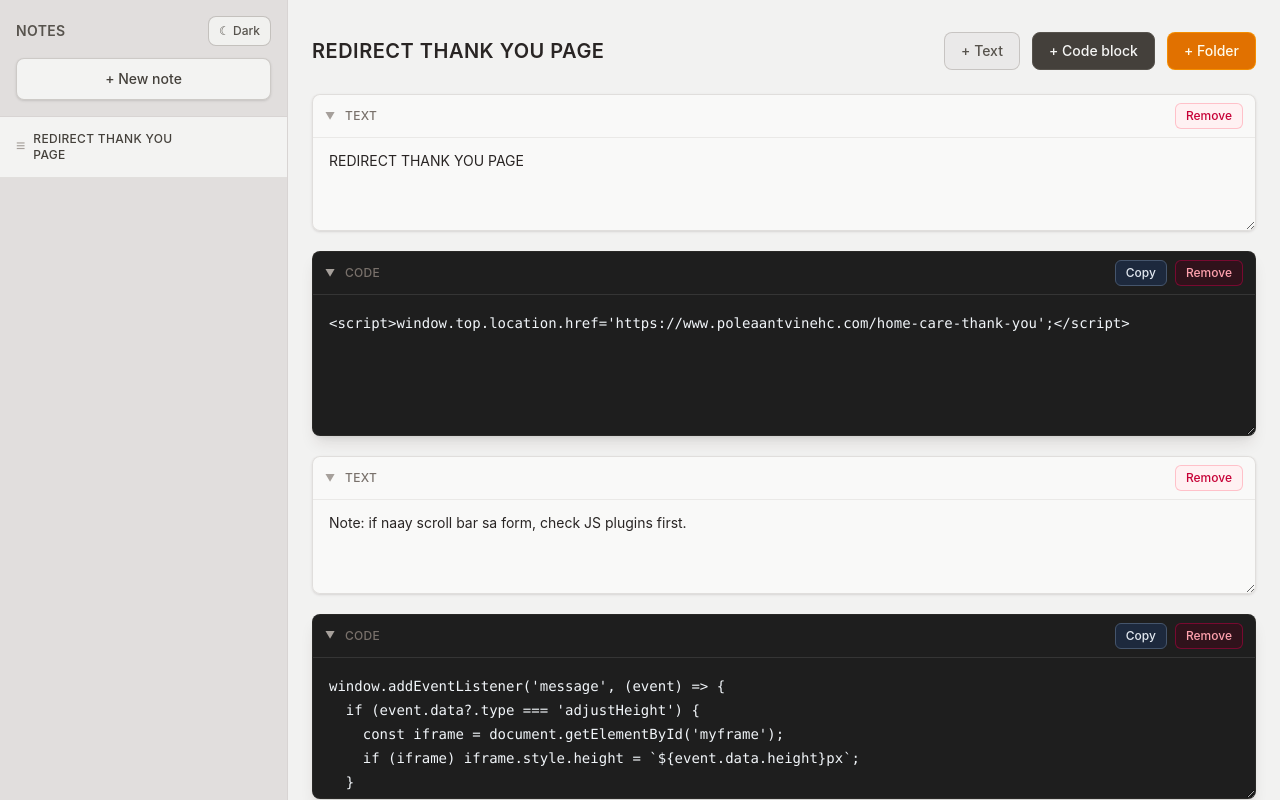
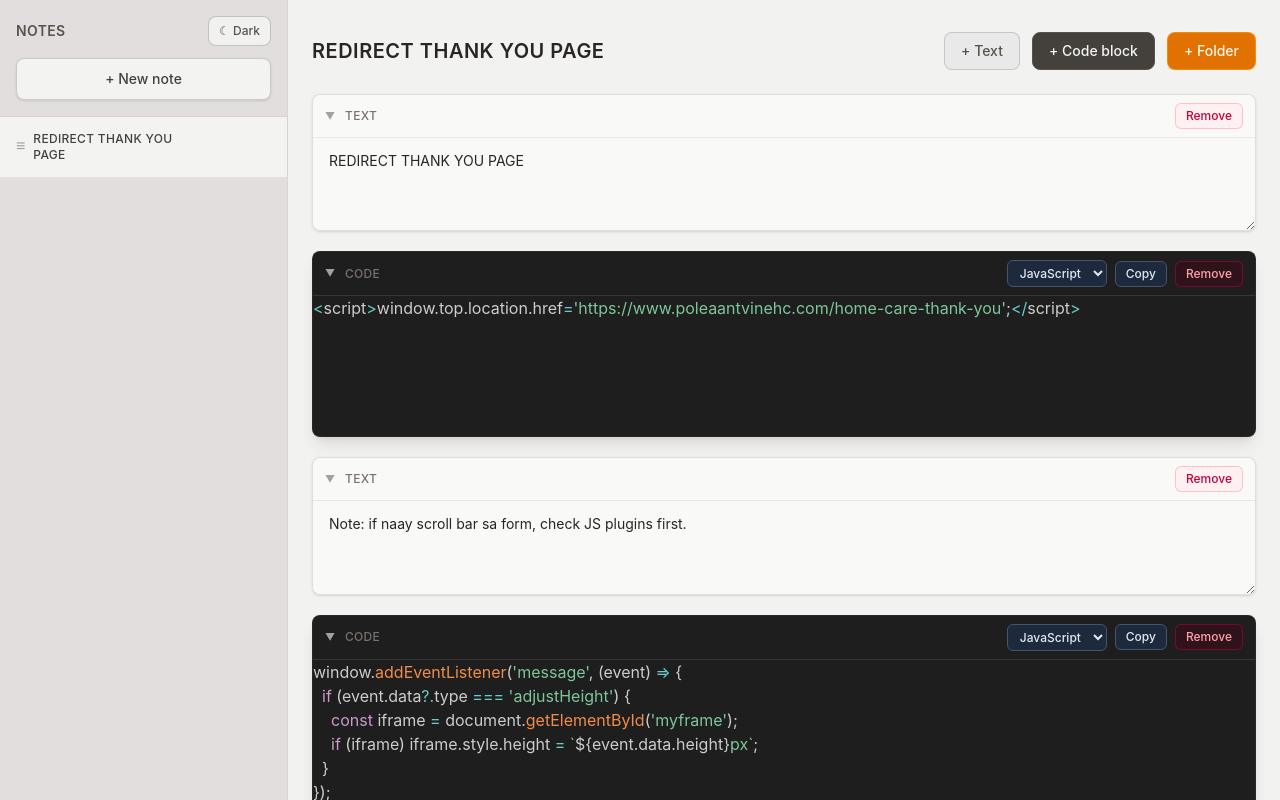
Before and after one commit to Hardev2/NoteCode, a React (Vite) app: page / in a window 1280 px wide. Built offline with nearby package versions, Linux system fonts and the light colour scheme.

Commit message:
code block editor

```diff
--- a/package.json
+++ b/package.json
@@ -15,8 +15,10 @@
   "dependencies": {
     "@tailwindcss/vite": "^4.3.0",
     "fflate": "^0.8.3",
+    "prismjs": "^1.30.0",
     "react": "^19.2.0",
     "react-dom": "^19.2.0",
+    "react-simple-code-editor": "^0.14.1",
     "tailwindcss": "^4.3.0"
   }
 }
--- a/src/App.jsx
+++ b/src/App.jsx
@@ -1,4 +1,5 @@
 import { useEffect, useMemo, useState } from "react";
+import CodeBlockEditor, { normalizeCodeLanguage } from "./components/CodeBlockEditor";
 import CollapsibleSection from "./components/CollapsibleSection";
 import FolderSection from "./components/FolderSection";
 
@@ -48,10 +49,12 @@ function normalizeSection(section) {
     };
   }
 
+  const isCode = section.type === "code";
   return {
     id: section.id ?? crypto.randomUUID(),
-    type: section.type === "code" ? "code" : "label",
+    type: isCode ? "code" : "label",
     content: typeof section.content === "string" ? section.content : "",
+    ...(isCode ? { language: normalizeCodeLanguage(section.language) } : {}),
   };
 }
 
@@ -244,6 +247,12 @@ export default function App() {
     );
   };
 
+  const patchSection = (noteId, sectionId, patch) => {
+    mapSections(noteId, (section) =>
+      section.id === sectionId ? { ...section, ...patch } : section
+    );
+  };
+
   const deleteSection = (noteId, sectionId) => {
     setNotes((prev) =>
       prev.map((note) =>
@@ -370,7 +379,22 @@ export default function App() {
         shellClassName="overflow-hidden rounded-lg border border-stone-700/30 bg-[#1e1e1e] shadow-lg dark:border-slate-700/50 dark:bg-[#141414]"
         headerClassName="flex items-center justify-between gap-2 border-b border-white/10 px-3 py-2"
         headerActions={
-          <div className="flex shrink-0 items-center gap-2">
+          <div className="flex shrink-0 flex-wrap items-center justify-end gap-2">
+            <select
+              value={section.language || "javascript"}
+              onChange={(e) =>
+                patchSection(activeNote.id, section.id, { language: e.target.value })
+              }
+              title="Syntax highlighting language"
+              className="rounded-md border border-slate-600 bg-slate-800 px-2 py-1 text-xs font-medium text-slate-200 outline-none focus-visible:ring-2 focus-visible:ring-slate-500"
+            >
+              <option value="javascript">JavaScript</option>
+              <option value="html">HTML</option>
+              <option value="css">CSS</option>
+              <option value="json">JSON</option>
+              <option value="python">Python</option>
+              <option value="bash">Bash</option>
+            </select>
             <button
               type="button"
               onClick={() => copyContent(section.content, section.id)}
@@ -388,13 +412,11 @@ export default function App() {
           </div>
         }
       >
-        <textarea
+        <CodeBlockEditor
           value={section.content}
-          onChange={(e) => updateSection(activeNote.id, section.id, e.target.value)}
+          onChange={(content) => updateSection(activeNote.id, section.id, content)}
+          language={section.language}
           placeholder="Paste your code here..."
-          spellCheck={false}
-          className="custom-scrollbar block w-full resize-y border-0 bg-transparent px-4 py-4 font-mono text-sm leading-6 text-slate-100 outline-none placeholder:text-slate-500 focus:ring-0"
-          style={{ minHeight: "140px" }}
         />
       </CollapsibleSection>
     );
--- /dev/null
+++ b/src/components/CodeBlockEditor.jsx
@@ -0,0 +1,66 @@
+import Editor from "react-simple-code-editor";
+import { highlight, languages } from "prismjs";
+import "prismjs/components/prism-clike";
+import "prismjs/components/prism-javascript";
+import "prismjs/components/prism-markup";
+import "prismjs/components/prism-css";
+import "prismjs/components/prism-json";
+import "prismjs/components/prism-bash";
+import "prismjs/components/prism-python";
+import "prismjs/themes/prism-tomorrow.css";
+import "../styles/code-editor.css";
+
+export const CODE_LANGUAGES = [
+  { id: "javascript", label: "JavaScript" },
+  { id: "html", label: "HTML" },
+  { id: "css", label: "CSS" },
+  { id: "json", label: "JSON" },
+  { id: "python", label: "Python" },
+  { id: "bash", label: "Bash" },
+];
+
+const LANGUAGE_IDS = new Set(CODE_LANGUAGES.map((lang) => lang.id));
+
+const GRAMMARS = {
+  javascript: languages.javascript,
+  html: languages.markup,
+  css: languages.css,
+  json: languages.json,
+  python: languages.python,
+  bash: languages.bash,
+};
+
+const PRISM_IDS = {
+  javascript: "javascript",
+  html: "markup",
+  css: "css",
+  json: "json",
+  python: "python",
+  bash: "bash",
+};
+
+export function normalizeCodeLanguage(language) {
+  return LANGUAGE_IDS.has(language) ? language : "javascript";
+}
+
+export default function CodeBlockEditor({ value, onChange, language = "javascript", placeholder }) {
+  const lang = normalizeCodeLanguage(language);
+  const grammar = GRAMMARS[lang];
+  const prismId = PRISM_IDS[lang];
+  const lineCount = Math.max(1, value.split("\n").length);
+
+  return (
+    <Editor
+      value={value}
+      onValueChange={onChange}
+      highlight={(code) => highlight(code, grammar, prismId)}
+      placeholder={placeholder}
+      spellCheck={false}
+      padding={0}
+      className="code-block-editor custom-scrollbar"
+      textareaClassName="code-block-editor__textarea"
+      preClassName="code-block-editor__pre"
+      style={{ minHeight: `${Math.max(140, lineCount * 24 + 32)}px` }}
+    />
+  );
+}
--- /dev/null
+++ b/src/styles/code-editor.css
@@ -0,0 +1,34 @@
+/* Prism theme (tomorrow) + editable overlay alignment */
+.code-block-editor {
+  display: block;
+  width: 100%;
+  background: transparent !important;
+  color: #ccc;
+}
+
+.code-block-editor textarea,
+.code-block-editor pre {
+  margin: 0;
+  padding: 1rem;
+  font-family: ui-monospace, SFMono-Regular, Menlo, Monaco, Consolas, "Liberation Mono",
+    "Courier New", monospace;
+  font-size: 0.875rem;
+  line-height: 1.5rem;
+  tab-size: 2;
+  white-space: pre-wrap;
+  word-break: break-word;
+}
+
+.code-block-editor textarea {
+  outline: none !important;
+  caret-color: #e2e8f0;
+}
+
+.code-block-editor textarea::placeholder {
+  color: #64748b;
+  opacity: 1;
+}
+
+.code-block-editor pre {
+  pointer-events: none;
+}
```
Also changed, not shown: 1 other file (tests, documents, lock files or other folders).
